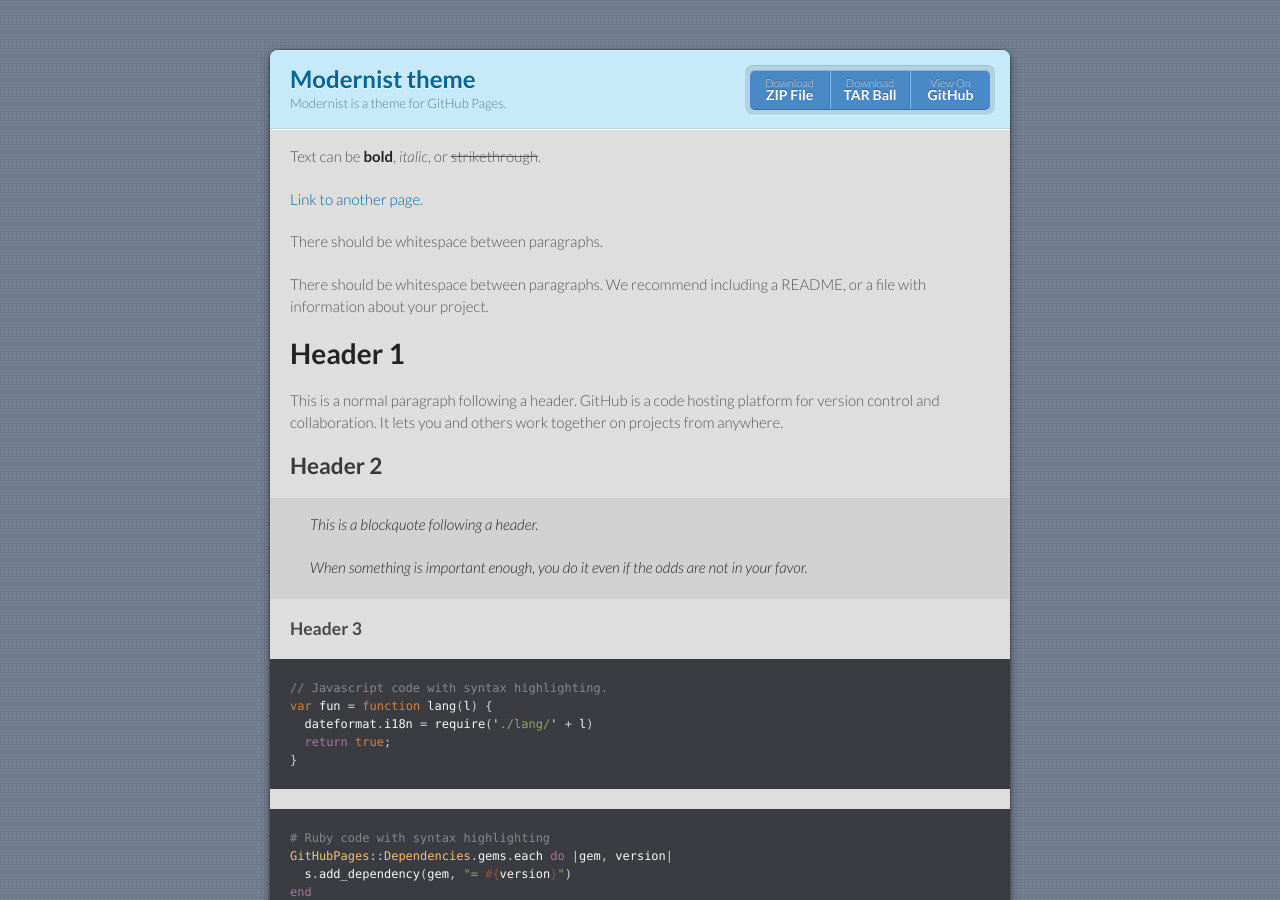
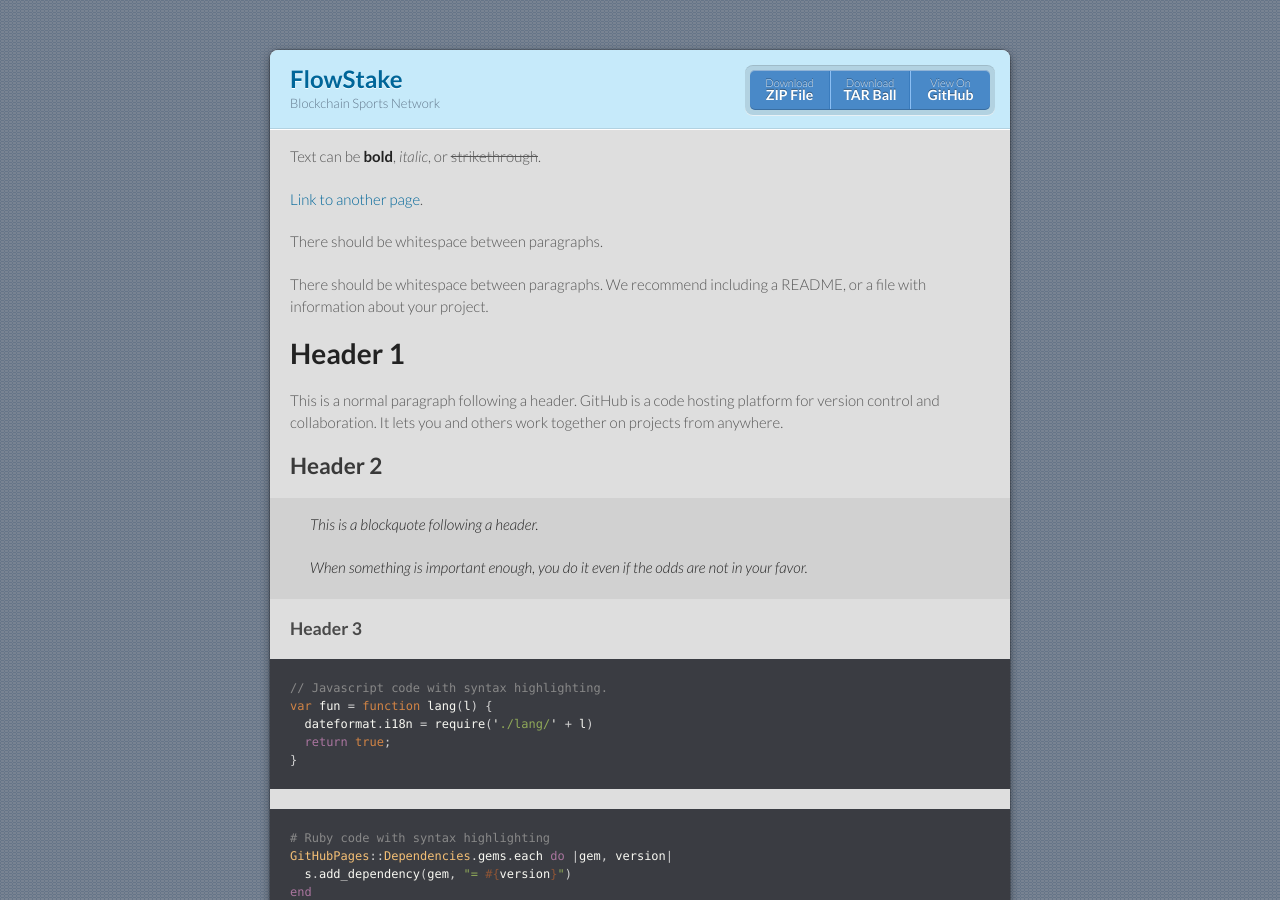
Before and after one commit to flowstake/flowstake.github.io, a Jekyll site: the page built from index.md, in a window 1280 px wide and 900 px high. Built offline with Jekyll 4.4.1, drawn with Linux system fonts in a browser that asks for light colours.

Commit message:
Update _config.yml

```diff
--- a/_config.yml
+++ b/_config.yml
@@ -1,5 +1,5 @@
-title: Modernist theme
-description: Modernist is a theme for GitHub Pages.
+title: FlowStake
+description: Blockchain Sports Network
 show_downloads: true
 google_analytics:
 theme: jekyll-theme-modernist
```
